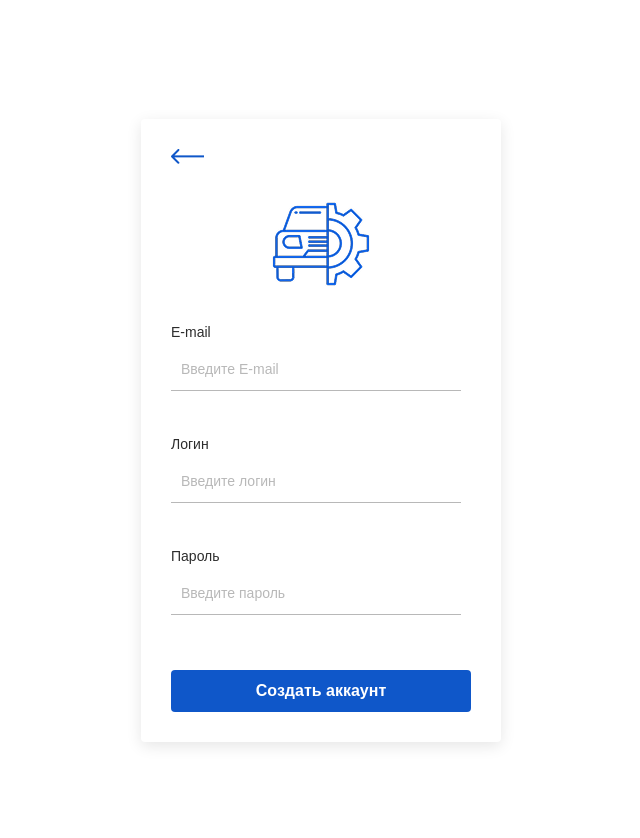
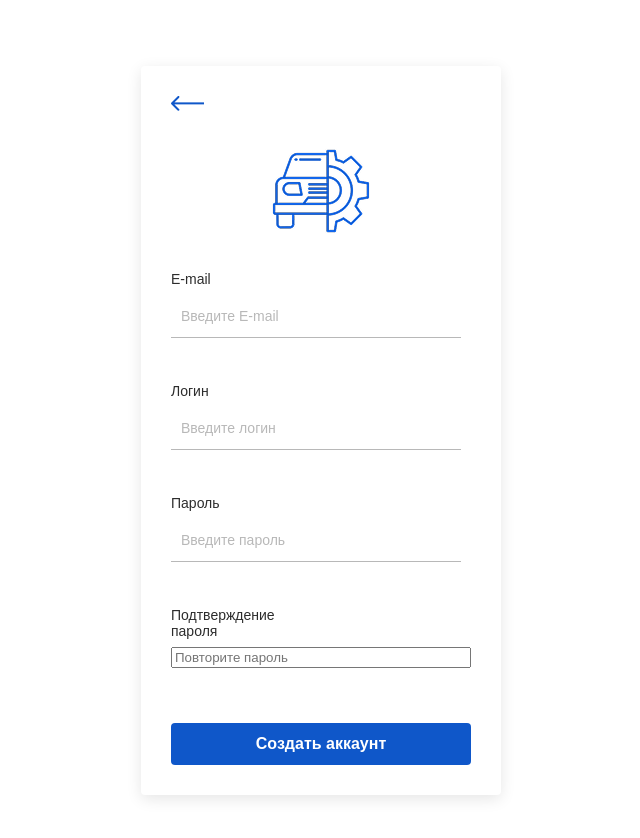
Before and after one commit to xmenbro/AutoRepairCenter, a website with bundled scripts: page src/html/pages/sign-up.html in a window 1280 px wide. Shown: the whole page, without its empty margins (319-959 px from the left). Built offline with nearby package versions, Linux system fonts and the light colour scheme.

Commit message:
feat(sign-up.html): add confirm password field

```diff
--- a/src/html/pages/sign-up.html
+++ b/src/html/pages/sign-up.html
@@ -35,6 +35,11 @@
                 <input type="password" name="passwd" id="passwd" placeholder="Введите пароль">
             </div>
 
+            <div class="form-group">
+                <label for="confirm-password">Подтверждение пароля</label>
+                <input type="password" name="confirm-password" id="confirm-password" placeholder="Повторите пароль">
+            </div>
+
             <input type="submit" value="Создать аккаунт" class="submit-btn">
         </form>
     </div>
```
